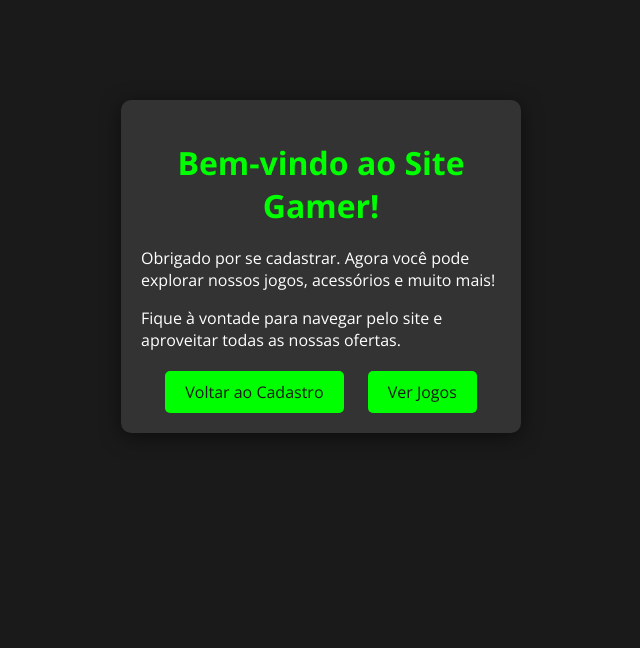
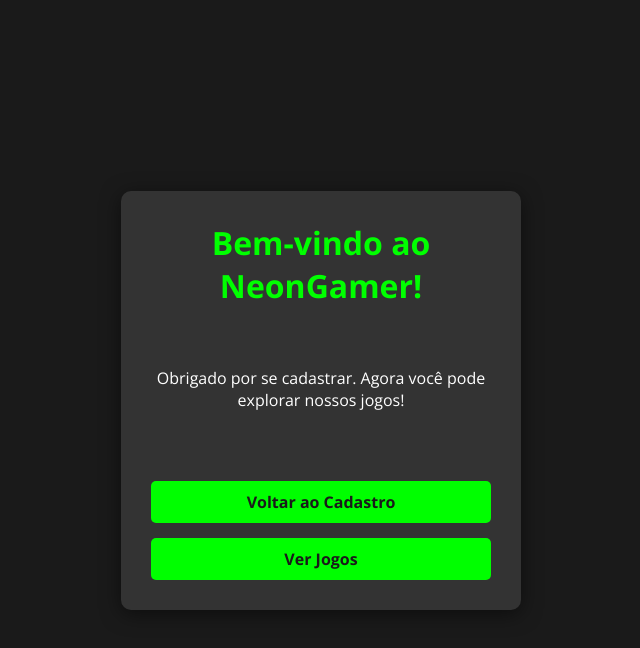
Before and after one commit to Jessh00/cadastro-, a plain HTML site: page dashboard.html in a window 1280 px wide. Shown: the whole page, without its empty margins (319-959 px from the left). Drawn offline with nearby package versions, Linux system fonts and the light colour scheme.

```diff
--- a/dashboard.html
+++ b/dashboard.html
@@ -3,14 +3,72 @@
 <head>
     <meta charset="UTF-8">
     <meta name="viewport" content="width=device-width, initial-scale=1.0">
-    <title>Bem-vindo ao Site Gamer</title>
+    <title>Bem-vindo ao NeonGamer</title>
     <link rel="stylesheet" href="styles.css/style.css"> <!-- Link para o CSS -->
+    <style>
+        body {
+            background-color: #1a1a1a;
+            color: #ffffff;
+            font-family: 'Open Sans', sans-serif;
+            text-align: center;
+            display: flex;
+            justify-content: center;
+            align-items: center;
+            height: 100vh;
+            margin: 0;
+        }
+
+        .container {
+            background: #333333;
+            padding: 30px;
+            border-radius: 10px;
+            box-shadow: 0 4px 20px rgba(0, 0, 0, 0.5);
+            width: 80%;
+            max-width: 400px;
+            display: flex;
+            flex-direction: column;
+            align-items: center;
+        }
+
+        h1 {
+            color: #00ff00;
+            margin-bottom: 10px;
+        }
+
+        p {
+            margin-bottom: 20px;
+        }
+
+        .button-group {
+            display: flex;
+            flex-direction: column;
+            gap: 15px;
+            width: 100%;
+        }
+
+        .button {
+            display: inline-block;
+            padding: 10px 20px;
+            background-color: #00ff00;
+            color: #1a1a1a;
+            text-decoration: none;
+            font-weight: bold;
+            border-radius: 5px;
+            transition: background-color 0.3s, transform 0.2s;
+            text-align: center;
+        }
+
+        .button:hover {
+            background-color: #00cc00;
+            transform: scale(1.05);
+        }
+    </style>
 </head>
 <body>
     <div class="container">
-        <h1>Bem-vindo ao Site Gamer!</h1>
-        <p>Obrigado por se cadastrar. Agora você pode explorar nossos jogos, acessórios e muito mais!</p>
-        <p>Fique à vontade para navegar pelo site e aproveitar todas as nossas ofertas.</p>
+        <h1>Bem-vindo ao NeonGamer!</h1>
+        <p>Obrigado por se cadastrar. Agora você pode explorar nossos jogos!</p>
+
         <div class="button-group">
             <a href="index.html" class="button">Voltar ao Cadastro</a>
             <a href="games.html" class="button">Ver Jogos</a>
--- a/styles.css/style.css
+++ b/styles.css/style.css
@@ -3,24 +3,49 @@
 
 * {
     box-sizing: border-box; /* Aplica box-sizing a todos os elementos */
+    margin: 0;
+    padding: 0;
 }
 
 body {
     background-color: #1a1a1a; /* Fundo escuro */
     color: #ffffff; /* Texto branco */
     font-family: 'Open Sans', sans-serif; /* Fonte mais acessível */
-    margin: 0;
-    padding: 0;
+    display: flex;
+    justify-content: center;
+    align-items: center;
+    height: 100vh;
 }
 
 .container {
-    width: 90%; /* Largura do container */
-    max-width: 400px; /* Largura máxima do container */
-    margin: 100px auto; /* Centraliza o container */
-    padding: 20px; /* Espaçamento interno */
-    background: #333333; /* Fundo do container */
-    border-radius: 10px; /* Bordas arredondadas */
-    box-shadow: 0 4px 20px rgba(0, 0, 0, 0.5); /* Sombra mais forte */
+    display: flex;
+    align-items: center;
+    justify-content: space-between;
+    gap: 50px;
+    max-width: 900px;
+    width: 100%;
+    padding: 20px;
+}
+
+.image-container {
+    flex: 1;
+    display: flex;
+    justify-content: center;
+}
+
+.image-container img {
+    max-width: 300px;
+    border-radius: 10px;
+    flex-shrink: 0;
+}
+
+.form-container {
+    flex: 1;
+    max-width: 400px;
+    background: #333333;
+    padding: 20px;
+    border-radius: 10px;
+    box-shadow: 0 4px 20px rgba(0, 0, 0, 0.5);
 }
 
 h1 {
@@ -80,14 +105,19 @@ button:hover {
 }
 
 /* Media Query para responsividade */
-@media (max-width: 600px) {
+@media (max-width: 768px) {
     .container {
-        width: 90%; /* Aumenta a largura do container em telas menores */
+        flex-direction: column;
+        align-items: center;
+        text-align: center;
+    }
+    .image-container {
+        margin-bottom: 20px;
     }
 }
 
 @media (max-width: 400px) {
-    .container {
+    .form-container {
         width: 95%; /* Aumenta a largura do container em telas menores */
     }
 
@@ -95,25 +125,3 @@ button:hover {
         font-size: 1.5em; /* Reduz o tamanho do título */
     }
 }
-
-.button-group {
-    margin-top: 20px; /* Espaçamento superior */
-    text-align: center; /* Centraliza os botões */
-}
-
-.button {
-    display: inline-block; /* Exibe como bloco em linha */
-    padding: 10px 20px; /* Espaçamento interno */
-    background-color: #00ff00; /* Cor do botão */
-    color: #1a1a1a; /* Texto escuro */
-    border: none;
-    border-radius: 5px; /* Bordas arredondadas */
-    text-decoration: none; /* Remove o sublinhado */
-    transition: background-color 0.3s, transform 0.2s; /* Transição suave */
-    margin: 0 10px; /* Margem entre os botões */
-}
-
-.button:hover {
-    background-color: #00cc00; /* Efeito hover */
-    transform: scale(1.05); /* Aumenta ligeiramente o botão */
-}
```
Also changed, not shown: games.html (added, +90 -0 lines), index.html (+8 -12 lines), CartoonGamer.png (added).
